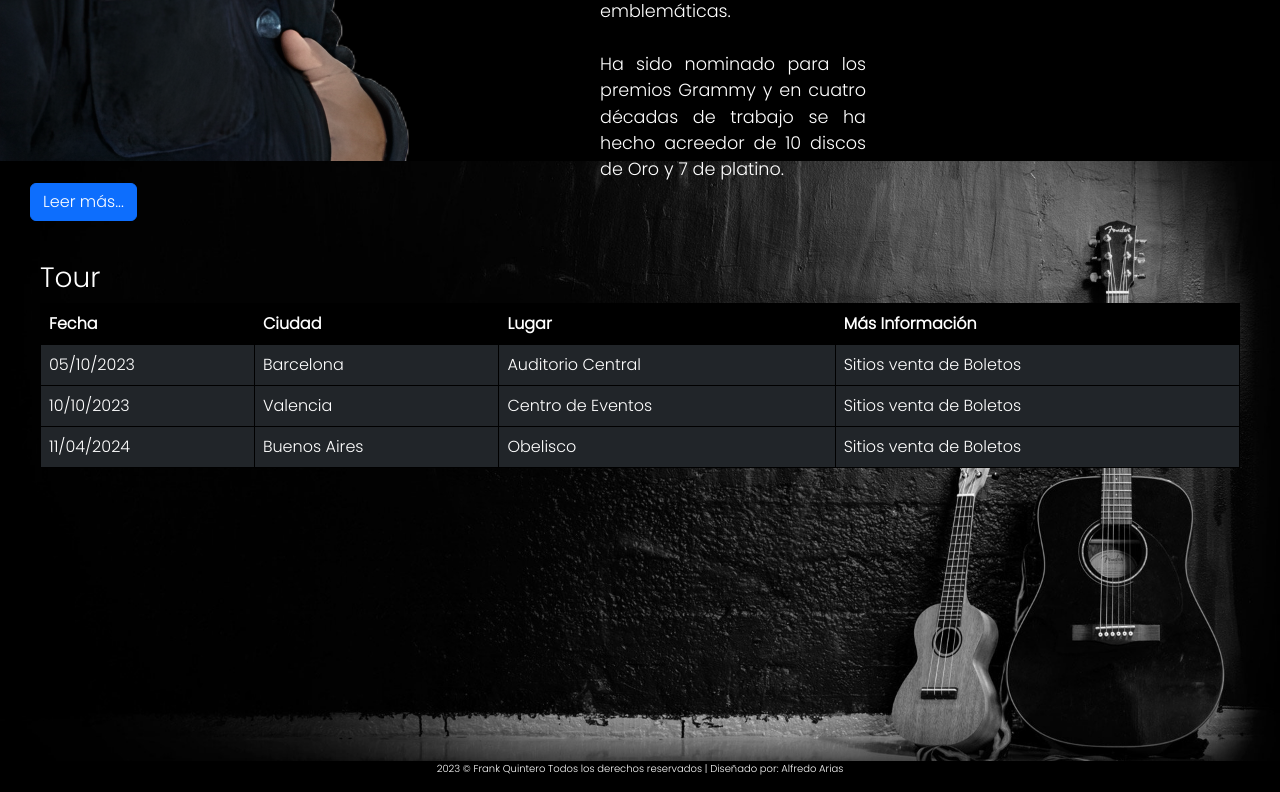
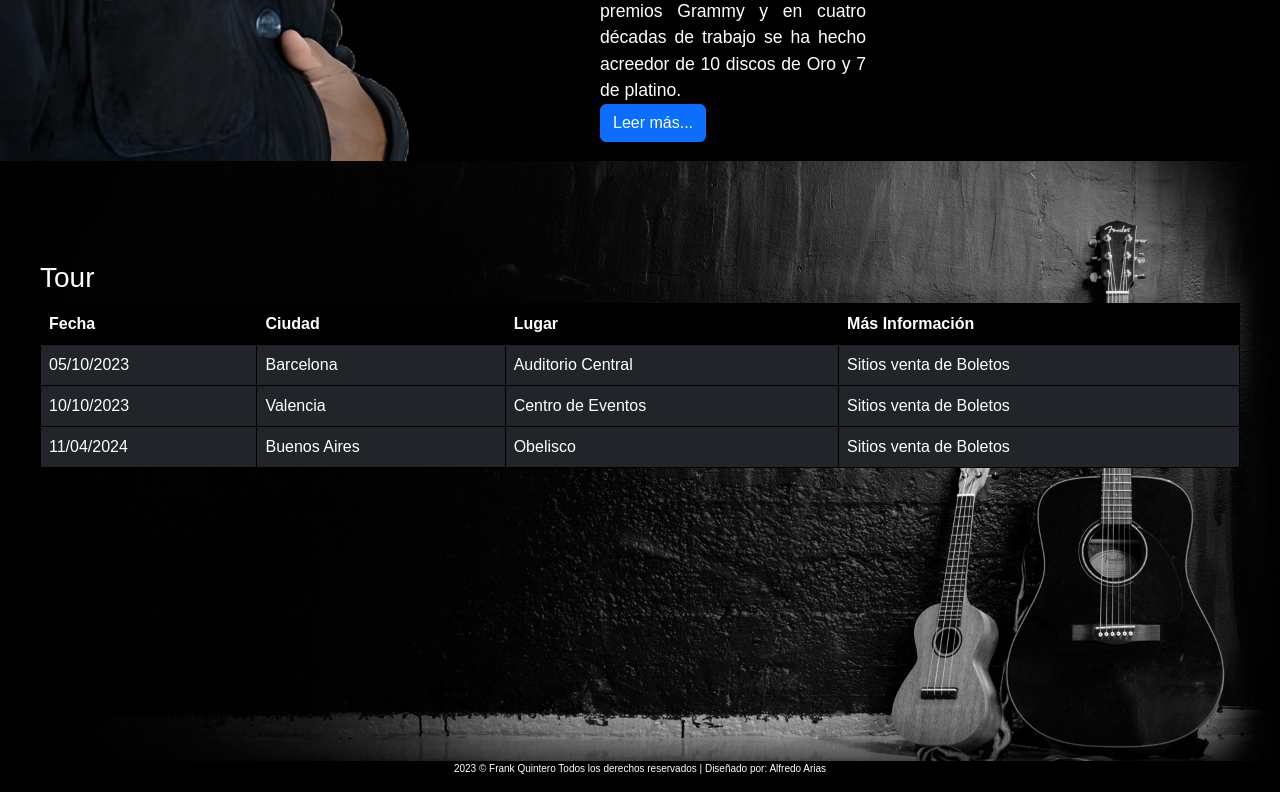
Before and after one commit to alfredoariasb/frankquinteroweb, a website: page index.html in a window 1280 px wide. Shown: the part 1489-2281 px from the top of the page. Drawn offline with nearby package versions, Linux system fonts and the light colour scheme.

Commit message:
se cambia tipografia

```diff
--- a/assets/scss/general/tipografias.scss
+++ b/assets/scss/general/tipografias.scss
@@ -1,2 +1,2 @@
 $tipografia-frank-inicio: "Rock Salt", cursive;
-$tipografia-general:  "Poppins", sans-serif;
+$tipografia-general: "Merriweather", serif;
--- a/index.html
+++ b/index.html
@@ -9,7 +9,7 @@
     <meta name="keywords" content="frank quintero, cantante, venezuela, cancion para ti, balzehaguaos">
     <link rel="preconnect" href="https://fonts.googleapis.com">
     <link rel="preconnect" href="https://fonts.gstatic.com" crossorigin>
-    <link href="https://fonts.googleapis.com/css2?family=Poppins:wght@300&family=Rock+Salt&display=swap" rel="stylesheet">
+    <link href="https://fonts.googleapis.com/css2?family=Merriweather:wght@300&family=Rock+Salt&display=swap" rel="stylesheet">
     <link href="https://cdn.jsdelivr.net/npm/bootstrap@5.3.2/dist/css/bootstrap.min.css" rel="stylesheet" integrity="sha384-T3c6CoIi6uLrA9TneNEoa7RxnatzjcDSCmG1MXxSR1GAsXEV/Dwwykc2MPK8M2HN" crossorigin="anonymous">
     <link rel="stylesheet" href="./assets/css/styles.css">
     <link rel="shortcut icon" href="./assets/img/FQ.svg" />
```
Also changed, not shown: pages/biografia.html (+1 -2 lines), pages/contacto.html (+1 -2 lines), pages/discografia.html (+1 -1 lines), pages/tour.html (+1 -1 lines).
